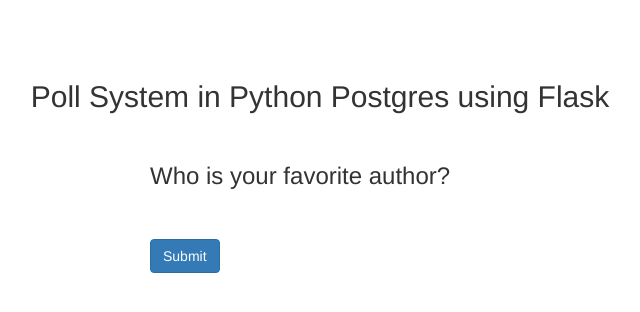
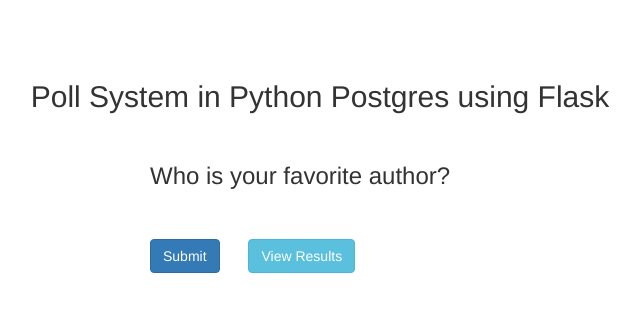
Before and after one commit to astharamwala/simple-poll-application, a Flask app: page / in a window 1280 px wide. Shown: the top 312 px of the page, without its empty margins (320-960 px from the left). Run offline with Flask 2, Linux system fonts and the light colour scheme; data that the repository does not hold is empty; some libraries are stand-ins or nearby versions.

Commit message:
add navigation links

```diff
--- a/templates/index.html
+++ b/templates/index.html
@@ -25,6 +25,7 @@
 						{% endfor %}
 						<br />
 						<input type="submit" name="poll_button" id="poll_button" class="btn btn-primary" />
+						<a class="btn btn-info" href="/poll_results" style="margin-left:25px">View Results</a>
 					</form>
 					<br />
 				</div>
--- a/templates/result.html
+++ b/templates/result.html
@@ -20,6 +20,8 @@
                     <div id="poll_result">
 
                     </div>
+                  <br>
+                  <a class="btn btn-info" href="/" style="margin-left:25px">Back to Poll</a>
                 </div>
 			</div>
 </body>
```
